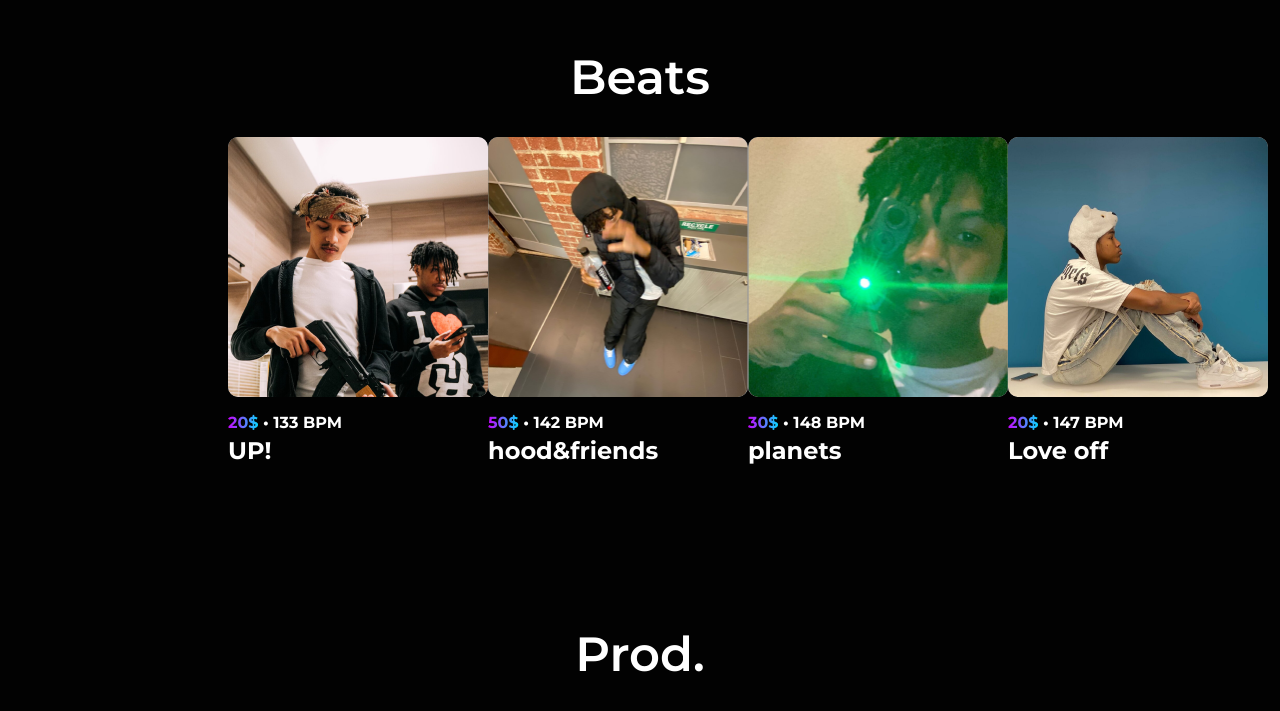
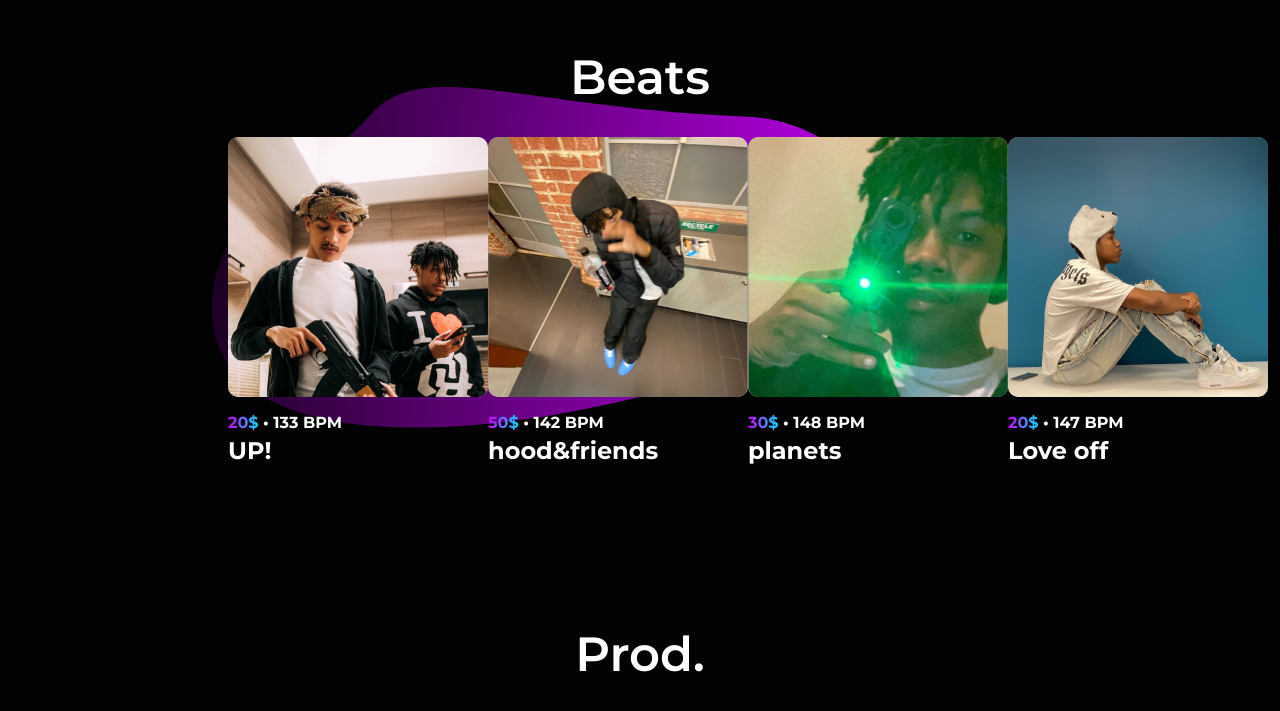
Before and after one commit to bugmak4rs/whymade-beats-store, a React (Create React App) app: page / in a window 1280 px wide. Shown: the part 1026-1737 px from the top of the page. Built offline with nearby package versions, Linux system fonts and the light colour scheme.

Commit message:
feat: add background

```diff
--- a/src/components/Home/Beats/Beats.module.scss
+++ b/src/components/Home/Beats/Beats.module.scss
@@ -1,7 +1,7 @@
 @import '../../../scss/mixins.scss';
 
 .beats {
-  background-color: var(--black);
+  background: url('../../../assets/img/background-home.svg') center center var(--black) no-repeat;
 }
 
 .container {
```
